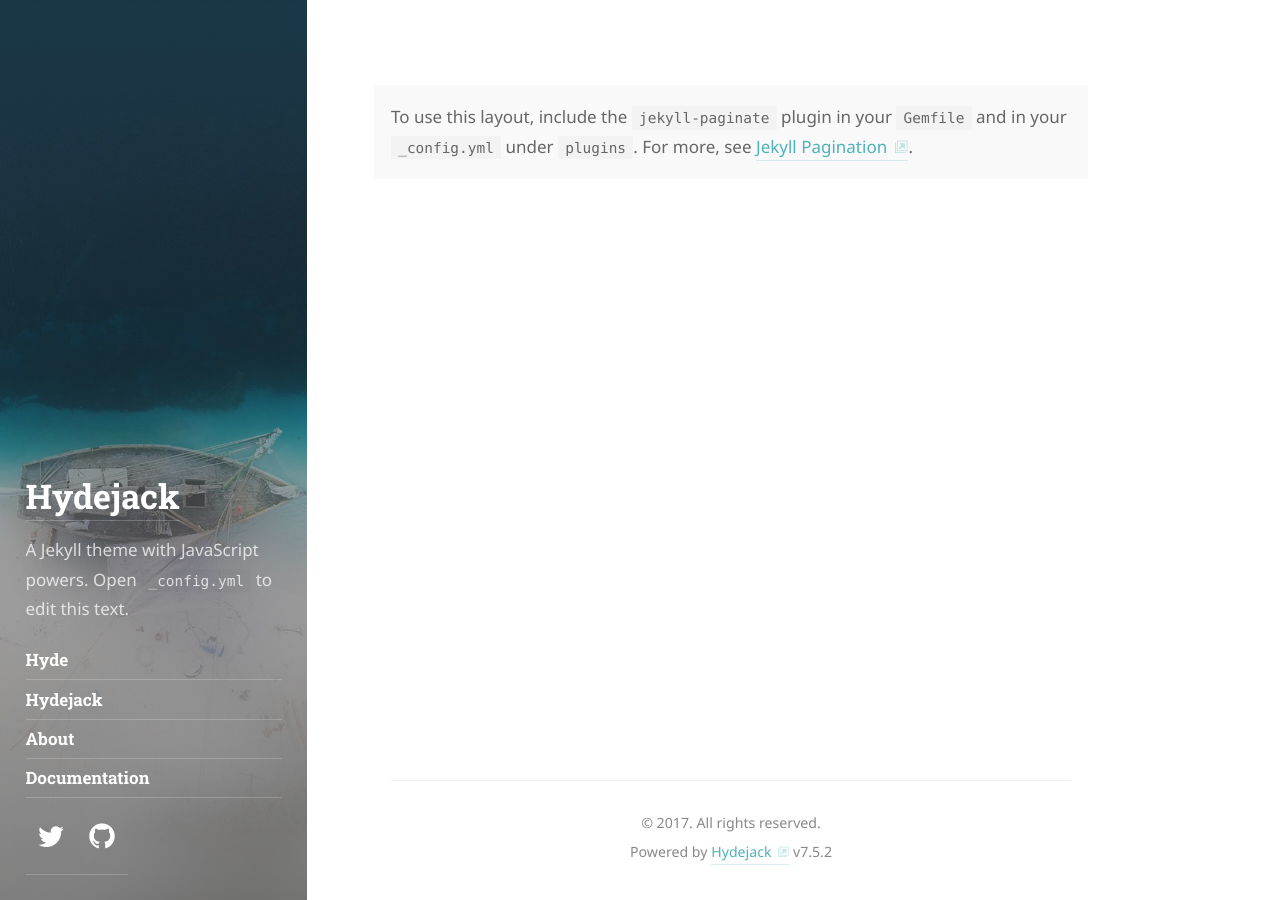
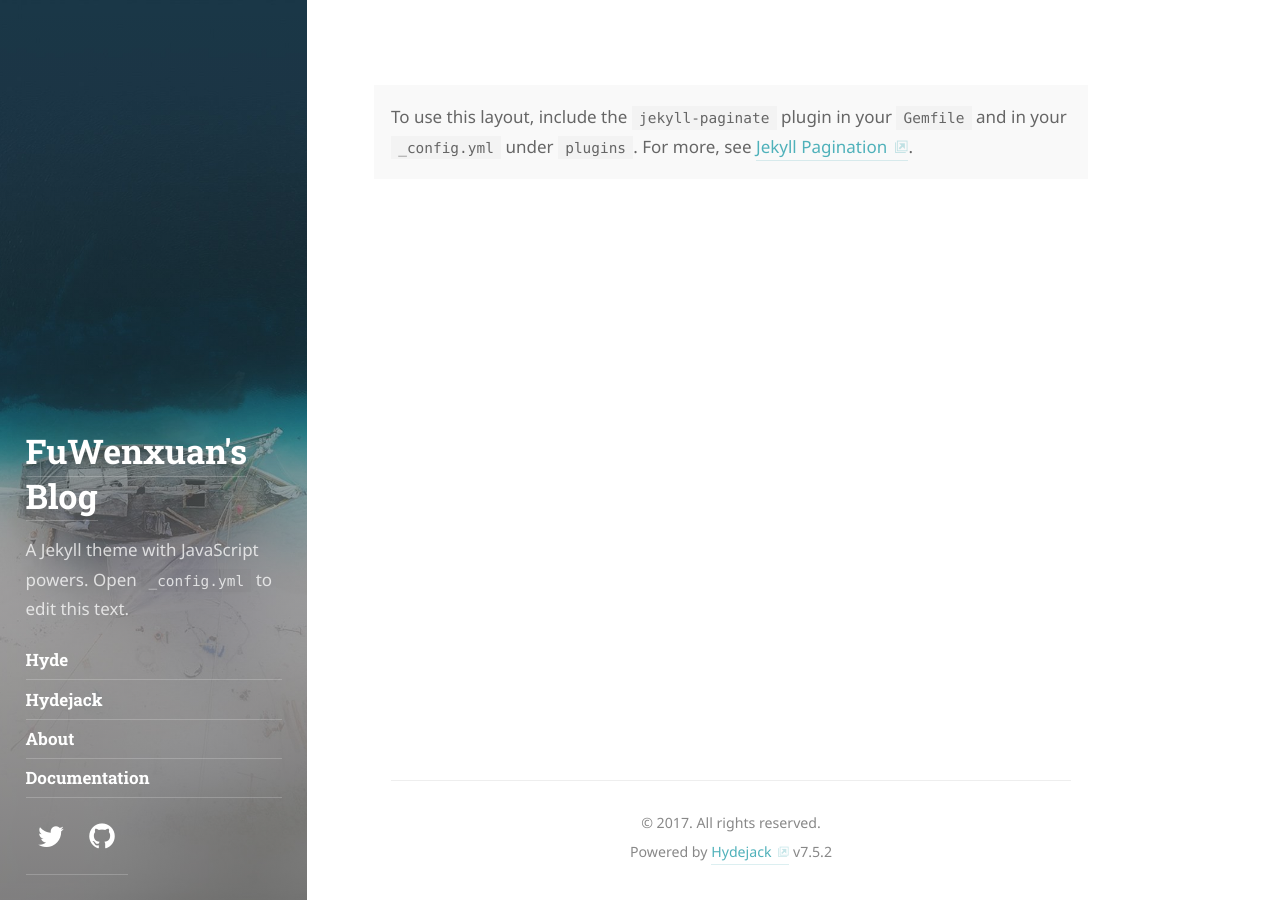
Before and after one commit to fwx2233/fwx2233.github.io, a Jekyll site: the page built from index.html, in a window 1280 px wide. Built offline with Jekyll 4.4.1, drawn with Linux system fonts in a browser that asks for light colours; some web fonts are replaced; the list of posts is cut into pages by our own code.

Commit message:
Update _config.yml

```diff
--- a/_config.yml
+++ b/_config.yml
@@ -4,7 +4,7 @@
 # IMPORTANT: Set the URL of your site.
 # Set to https://<username>.github.io when hosting on GitHub Pages
 # (unless you are using a custom domain).
-url:                   https://domain.tld
+url:                   https://fwx2233.github.io
 
 # IMPORTANT: Set The "base URL" of your site.
 #
@@ -22,7 +22,7 @@
 lang:                  en
 
 # The title of your blog. Used in the sidebar and the browser tab.
-title:                 Hydejack
+title:                 FuWenxuan's Blog
 
 # A short description (~150 chars) of the page used for the meta description tag.
 # Can use markdown, but no more than one paragraph (enforced by `>`)
```
